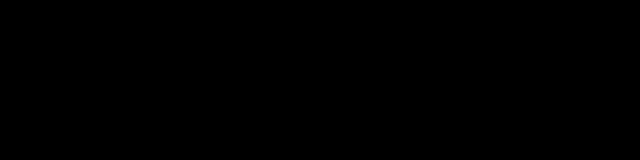
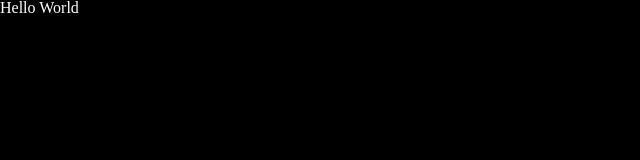
Before and after one commit to JGjumpshot/sorting-hat, a React (Create React App) app: page /api/sorting-hat in a window 1280 px wide. Shown: the top 160 px of the page, without its empty margins (0-640 px from the left). Built offline with nearby package versions, Linux system fonts and the light colour scheme.

Commit message:
old stuff

```diff
--- a/src/components/GreatHall.js
+++ b/src/components/GreatHall.js
@@ -1,5 +1,6 @@
 import React from 'react';
 import './GreatHall.css';
+import { Link } from 'react-router-dom';
 
 function GreatHall() {
     return (
@@ -8,7 +9,7 @@ function GreatHall() {
           <div className="hogwarts-crest"></div>
           <div className="castle"></div>
           <div className="sorting-text">Are you Brave of heart? <br />&nbsp;&nbsp;Cunning and Ambitious? <br /> Loyal and Dedicated? <br /> &nbsp;&nbsp;Or Clever and Creative? <br /> <br /> Click to find out your house</div>
-          <button className="button-two">Discover House</button>
+          <Link to="House" className="button-two">Discover House</Link>
       </div>
     );
 }
--- /dev/null
+++ b/src/components/House.js
@@ -0,0 +1,14 @@
+import React, { Component } from 'react'
+export default class House extends Component {
+
+    componentDidMount() {
+
+    }
+    render() {
+        return (
+            <div style={{color: "white"}}>
+                Hello World
+            </div>
+        )
+    }
+}
--- a/src/routes.js
+++ b/src/routes.js
@@ -4,6 +4,7 @@ import { Switch, Route } from "react-router-dom";
 //import history from './history';
 import Title from "./components/Title.js";
 import GreatHall from './components/GreatHall.js';
+import House from './components/House.js';
 export default class Routes extends Component {
     render() {
         return (
@@ -11,6 +12,7 @@ export default class Routes extends Component {
                 <Switch>
                     <Route exact path="/" component={Title} />
                     <Route path="/GreatHall" component={GreatHall} />
+                    <Route path="/api/sorting-hat" component={House} />
                 </Switch>
 
         )
```
